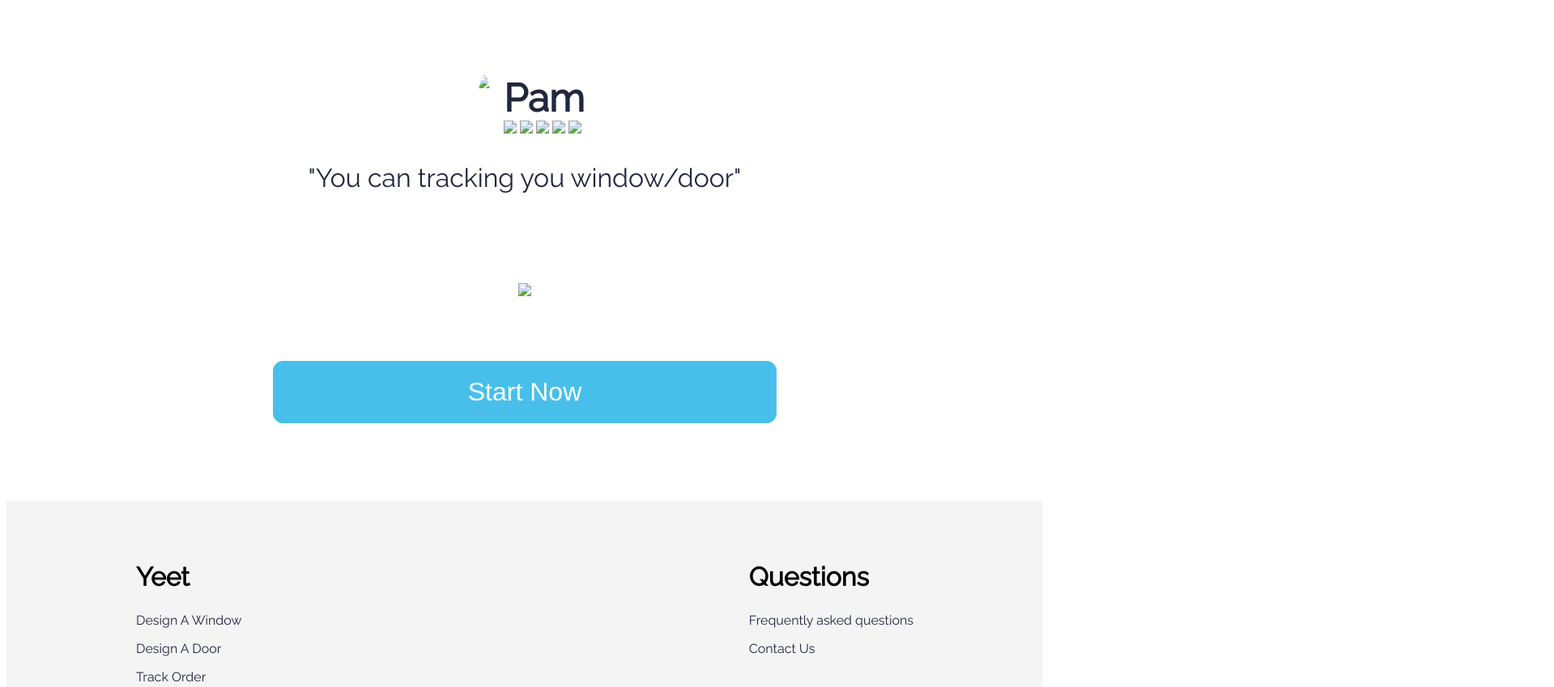
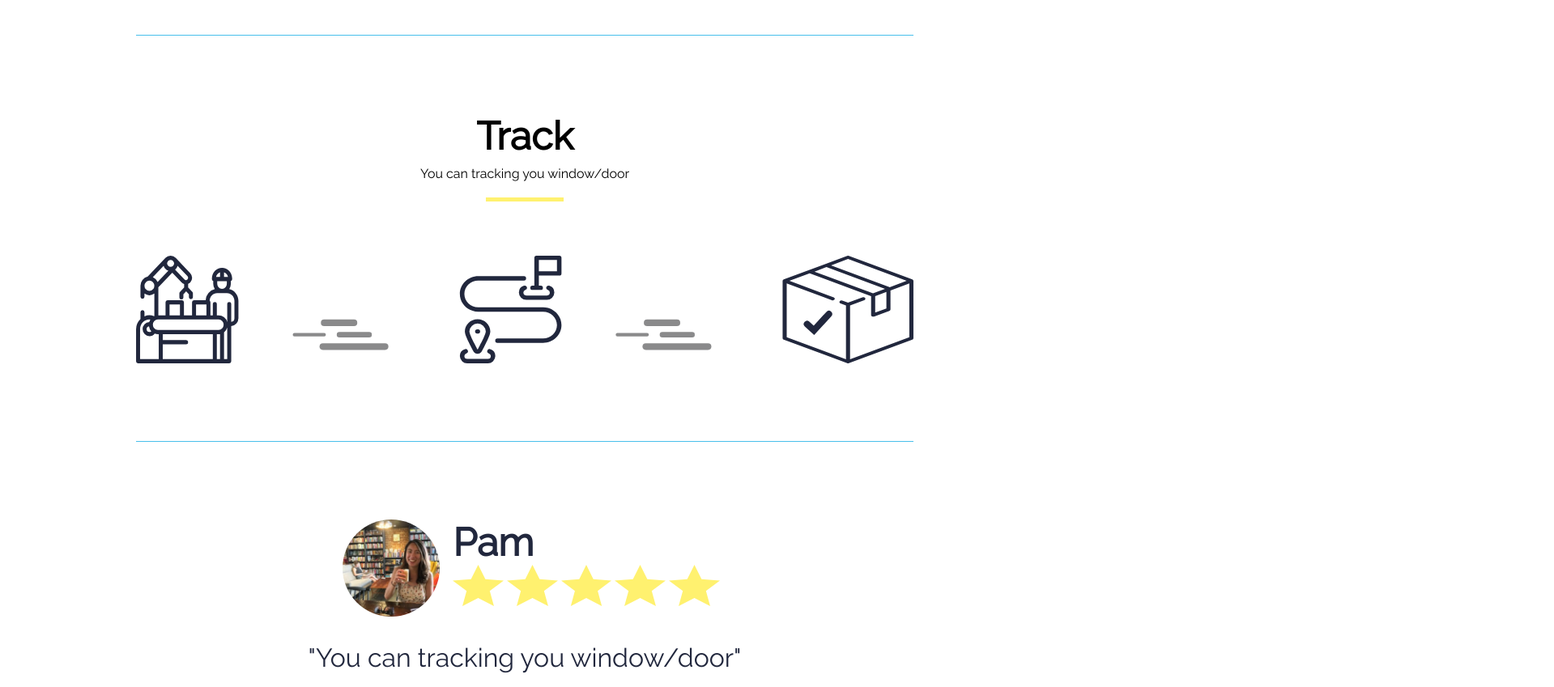
Before and after one commit to HippoT/front-end, a plain HTML site: page index.html in a window 1280 px wide. Shown: the part 1651-2500 px from the top of the page at 81% size, 1919 px wide, since content can reach past the window. Drawn offline with nearby package versions, Linux system fonts and the light colour scheme; files that its build step writes are made by us from their sources; the site is published under a folder, as on GitHub Pages, so addresses that start at the root find nothing.

Commit message:
Fixed directory

```diff
--- a/index.html
+++ b/index.html
@@ -30,7 +30,7 @@
         <div class="background-absolute">
             <div class="background">
                 <div class="background-gradient"></div>
-                <img src="/images/background1.png" alt="">
+                <img src="./images/background1.png" alt="">
             </div>
         </div>
 
@@ -43,7 +43,7 @@
                 </div>
             </div>
             <div class="process">
-                <img src="/images/process.svg">
+                <img src="./images/process.svg">
             </div>
         </div>
 
@@ -51,34 +51,34 @@
             <h2 class="title">Easy to design</h2>
             <p class="describe">You can design window & door easily</p>
             <span class="line"></span>
-            <img src="/images/aplication.svg" />
+            <img src="./images/aplication.svg" />
             <span class="line-end"></span>
         </div>
         <div class="section-track">
             <h2 class="title">Track</h2>
             <p class="describe">You can tracking you window/door</p>
             <span class="line"></span>
-            <img src="/images/track.svg" />
+            <img src="./images/track.svg" />
             <span class="line-end"></span>
         </div>
         <div class="section-comment">
             <div class="info">
-                <img src="/images/ls.jpg" class="avatar" />
+                <img src="./images/ls.jpg" class="avatar" />
 
                 <div>
                     <span class="name">Pam</span>
                     <span class="rank">
-                        <img src="/images/star.svg">
-                        <img src="/images/star.svg">
-                        <img src="/images/star.svg">
-                        <img src="/images/star.svg">
-                        <img src="/images/star.svg">
+                        <img src="./images/star.svg">
+                        <img src="./images/star.svg">
+                        <img src="./images/star.svg">
+                        <img src="./images/star.svg">
+                        <img src="./images/star.svg">
                     </span>
                 </div>
 
             </div>
             <p class="comment">"You can tracking you window/door"</p>
-            <img class="dot" src="/images/dot.svg"/>
+            <img class="dot" src="./images/dot.svg"/>
             <button>Start Now</button>
         </div>
     </main>
```
